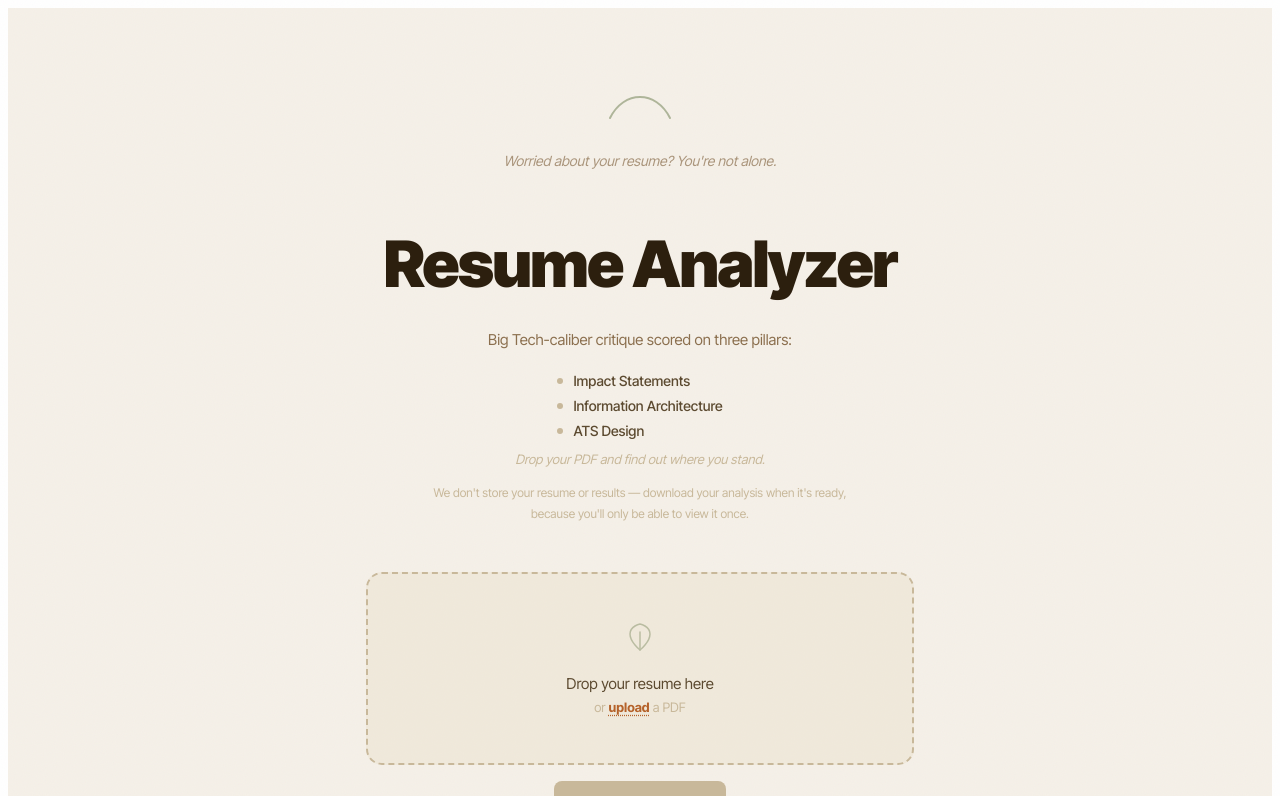
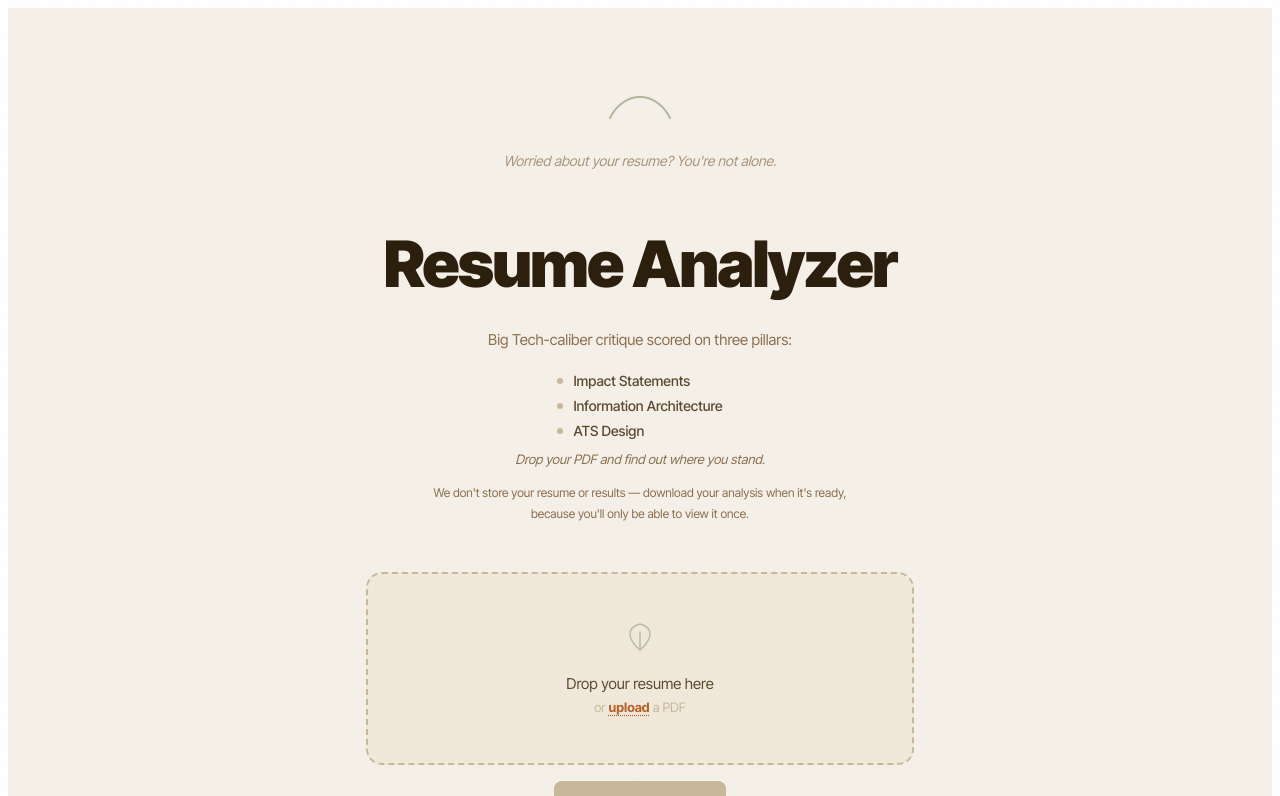
Before and after one commit to withloverico/resume-analyzer, a React (Vite) app: page / in a window 1280 px wide. Shown: the top 796 px of the page. Built offline with nearby package versions, Linux system fonts and the light colour scheme.

Commit message:
fix: use brown color for privacy notice text on upload page

```diff
--- a/src/App.jsx
+++ b/src/App.jsx
@@ -600,8 +600,8 @@ export default function App() {
             </div>
           ))}
         </div>
-        <div style={{ fontSize: 13, color: C.tan, textAlign: "center", marginBottom: 16, fontStyle: "italic" }}>Drop your PDF and find out where you stand.</div>
-        <div style={{ fontSize: 12, color: C.tan, textAlign: "center", marginBottom: 48, lineHeight: 1.7 }}>
+        <div style={{ fontSize: 13, color: C.brown, textAlign: "center", marginBottom: 16, fontStyle: "italic" }}>Drop your PDF and find out where you stand.</div>
+        <div style={{ fontSize: 12, color: C.brown, textAlign: "center", marginBottom: 48, lineHeight: 1.7 }}>
           We don't store your resume or results — download your analysis when it's ready,<br />because you'll only be able to view it once.
         </div>
 
```
